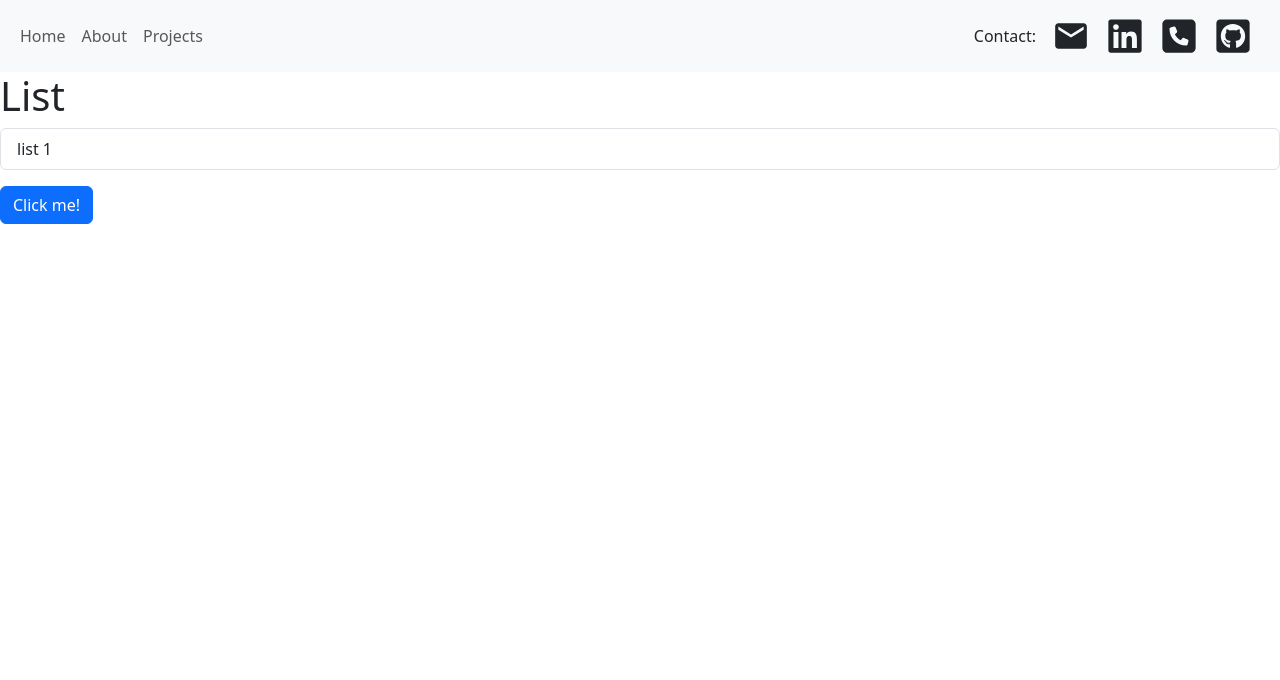
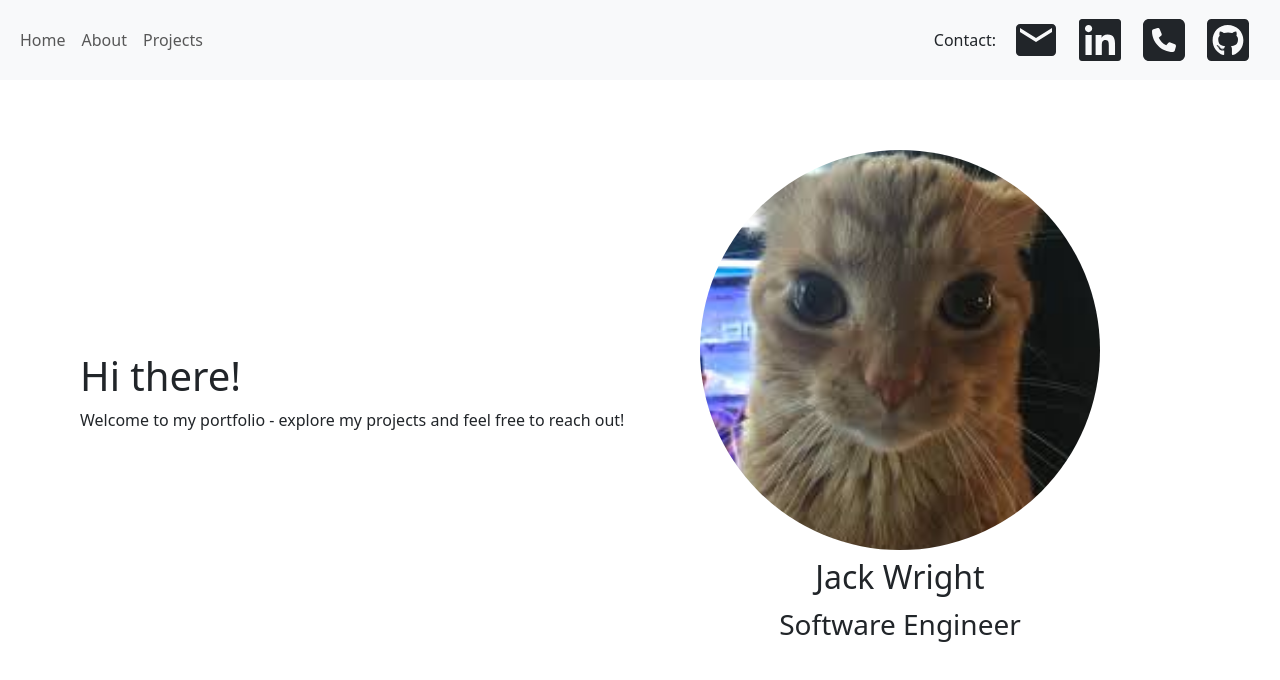
Before and after one commit to handsansanhand/PortfolioWebsite, a React (Vite) app in the folder portfolio/: page / in a window 1280 px wide. Shown: the top 680 px of the page. Built offline with nearby package versions, Linux system fonts and the light colour scheme; the HTML template or start-up script is replaced by a standard one.

Commit message:
homepage structure complete

```diff
--- a/portfolio/src/App.css
+++ b/portfolio/src/App.css
@@ -0,0 +1,3 @@
+body {
+
+}
--- a/portfolio/src/components/Contactdetails.jsx
+++ b/portfolio/src/components/Contactdetails.jsx
@@ -23,7 +23,7 @@ function Contactdetails() {
          title="E-Mail"
          className="me-3 no-style-link"
         >
-        <MdEmail size={38}  />
+        <MdEmail size={48}  />
         </a>
 
         <a
@@ -34,7 +34,7 @@ function Contactdetails() {
          title="LinkedIn"
          className="me-3 no-style-link"
         >
-        <FaLinkedin size={38} />
+        <FaLinkedin size={48} />
         </a>
                 <a
         href="tel:+3530851593979"
@@ -44,7 +44,7 @@ function Contactdetails() {
          title="Mobile Phone"
          className="me-3 no-style-link"
         >
-        <FaSquarePhone size={38}  />
+        <FaSquarePhone size={48}  />
         </a>
 
         <a
@@ -55,7 +55,7 @@ function Contactdetails() {
          title="GitHub"
          className="me-3 no-style-link"
         >
-        <FaGithubSquare size={38}  />
+        <FaGithubSquare size={48}  />
         </a>
 
     </div>
--- /dev/null
+++ b/portfolio/src/components/Homepage.css
@@ -0,0 +1,29 @@
+.homepageContainer {
+  display: flex;
+  justify-content: space-between;
+  align-items: center;
+  height: 80vh;
+  padding: 0 5rem;
+}
+
+.textSection {
+  flex: 1;
+  text-align: left;
+}
+
+.imageSection {
+ display: flex;
+  flex-direction: column;
+  justify-content: center;
+  align-items: center;
+  height: 75vh;
+  text-align: center;
+  margin-right: 100px;
+}
+
+
+.roundedImage {
+  width: 400px;
+  height: 400px;
+  object-fit: cover;
+}
--- a/portfolio/src/components/Homepage.jsx
+++ b/portfolio/src/components/Homepage.jsx
@@ -2,22 +2,24 @@
 import { Fragment } from "react";
 import Button from 'react-bootstrap/Button';
 import { useNavigate, useLocation } from 'react-router-dom';
-
+import Image from 'react-bootstrap/Image';
+import './Homepage.css'
 function Homepage() {
       const navigate = useNavigate();
     return (
     <>
-        <Fragment>
-            <h1>List</h1>
-            <ul className="list-group">
-                <li className="list-group-item">list 1</li>
-            </ul>
-        </Fragment>
-        <Button variant="primary" className="mt-3" onClick={() => {
-            navigate("/contactpage");
-        }}>
-                Click me!
-        </Button>
+         <div className="homepageContainer">
+            <div className="textSection">
+                <h1>Hi there!</h1>
+                 <p>Welcome to my portfolio - explore my projects and feel free to reach out!</p>
+            </div>
+            <div className="imageSection">
+                <Image src="cat.jpg" roundedCircle className="roundedImage"/>
+                <h2 className="mt-2">Jack Wright</h2>
+                <h3 className="mt-1">Software Engineer</h3>
+            </div>
+
+    </div>
     </>
     );
 
```
Also changed, not shown: portfolio/public/cat.jpg (added), portfolio/src/assets/cat.jpg (added).
